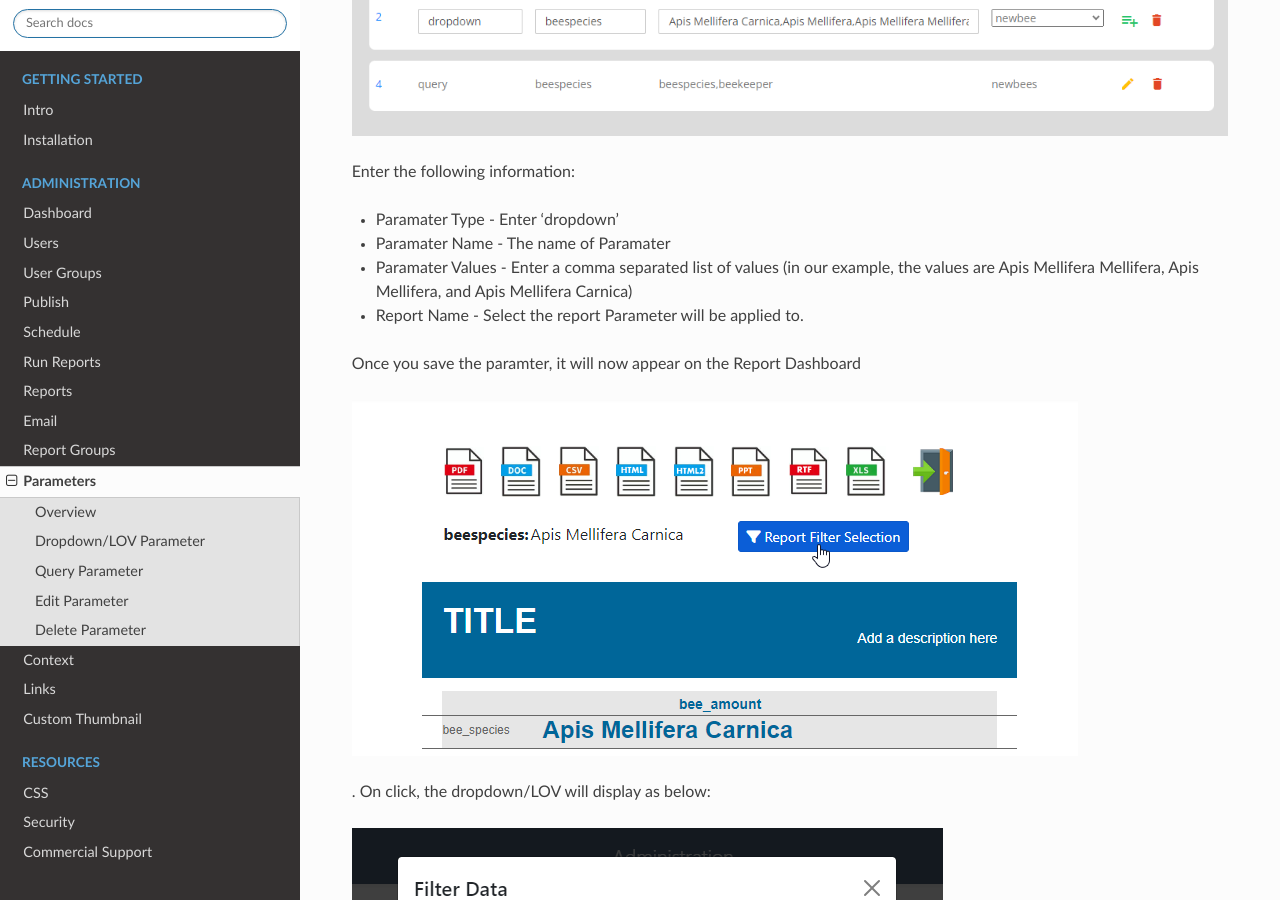
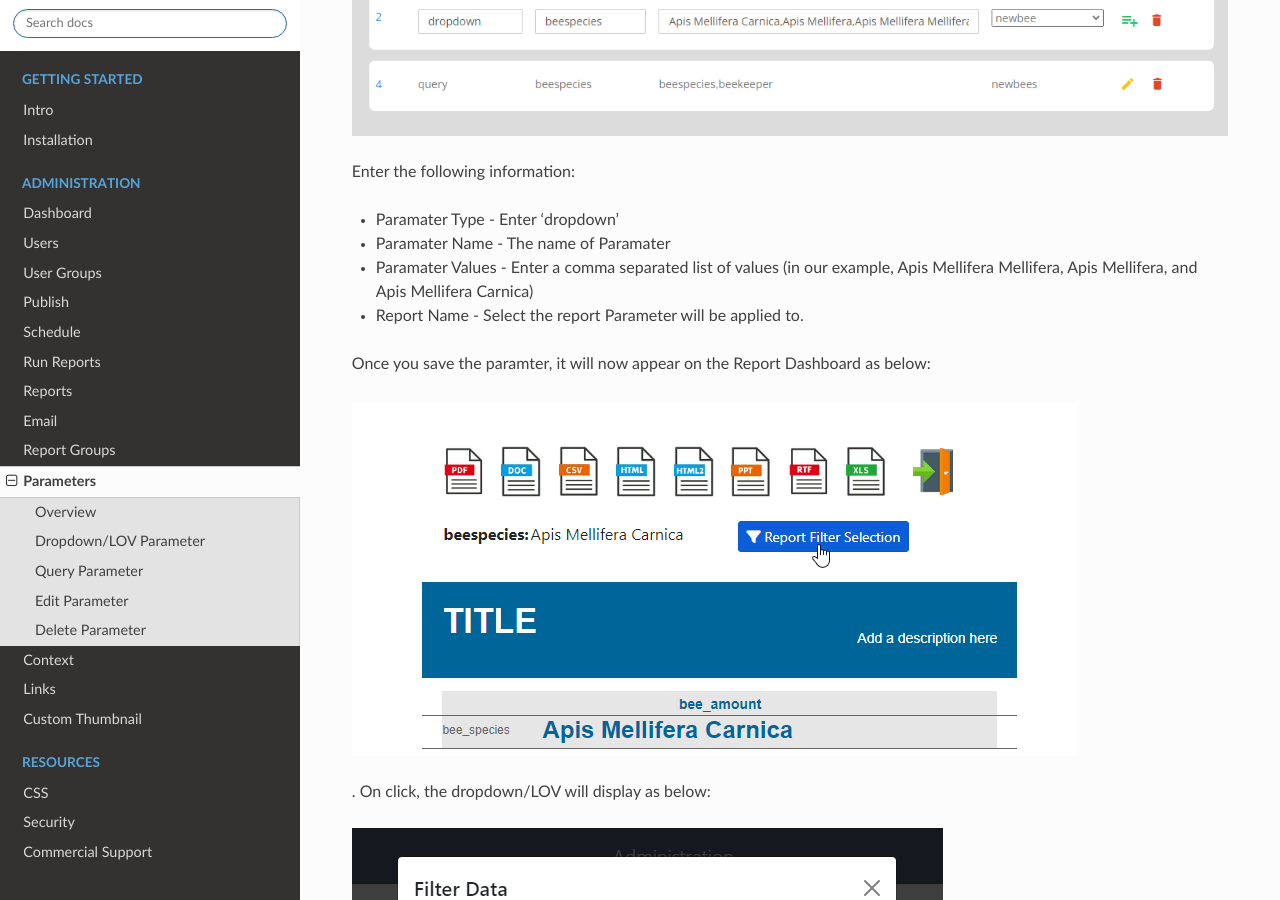
Before and after one commit to AcuGIS/jasper-report-publisher, a Sphinx documentation site: the page built from docs/components/parameters/index.rst, in a window 1280 px wide and 900 px high, scrolled down 705 px. Built offline with Sphinx 7.4.7 and the Read the Docs theme 2.0.0, drawn with Linux system fonts in a browser that asks for light colours; pages that are not in the unit, such as notebooks, are missing from menus.

Commit message:
Update index.rst

```diff
--- a/docs/components/parameters/index.rst
+++ b/docs/components/parameters/index.rst
@@ -31,10 +31,11 @@ Enter the following information:
 
 * Paramater Type	- Enter 'dropdown'
 * Paramater Name - The name of Paramater
-* Paramater Values - Enter a comma separated list of values (in our example, the values are Apis Mellifera Mellifera, Apis Mellifera, and Apis Mellifera Carnica)
+* Paramater Values - Enter a comma separated list of values (in our example, Apis Mellifera Mellifera, Apis Mellifera, and Apis Mellifera Carnica)
 * Report Name - Select the report Parameter will be applied to.
 
-Once you save the paramter, it will now appear on the Report Dashboard
+
+Once you save the paramter, it will now appear on the Report Dashboard as below:
 
 .. image:: ../../_static/report-parameter-lov.png
 .
```
